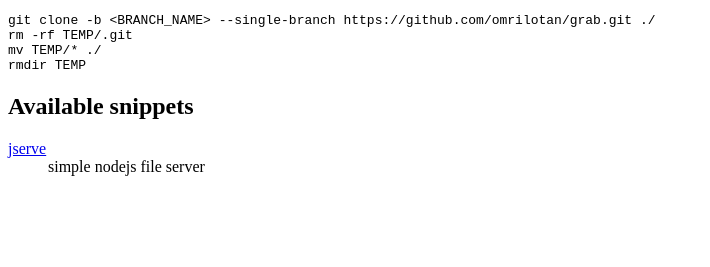
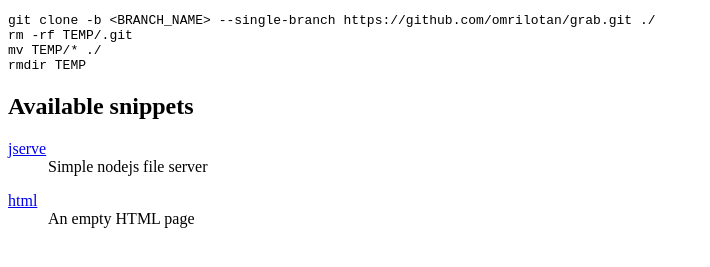
Before and after one commit to omrilotan/grab, a plain HTML site: page index.html in a window 1280 px wide. Shown: the part 101-368 px from the top of the page, without its empty margins (0-710 px from the left). Drawn offline with Linux system fonts and the light colour scheme.

Commit message:
HTML boilerplate

```diff
--- a/index.html
+++ b/index.html
@@ -21,7 +21,11 @@ rmdir TEMP</code></pre>
         <h2>Available snippets</h2>
         <dl>
             <dt><a href="https://github.com/omrilotan/grab/tree/jserve">jserve</a></dt>
-            <dd>simple nodejs file server</dd>
+            <dd>Simple nodejs file server</dd>
+        </dl>
+        <dl>
+            <dt><a href="https://github.com/omrilotan/grab/tree/html">html</a></dt>
+            <dd>An empty HTML page</dd>
         </dl>
     </body>
 </html>
```
